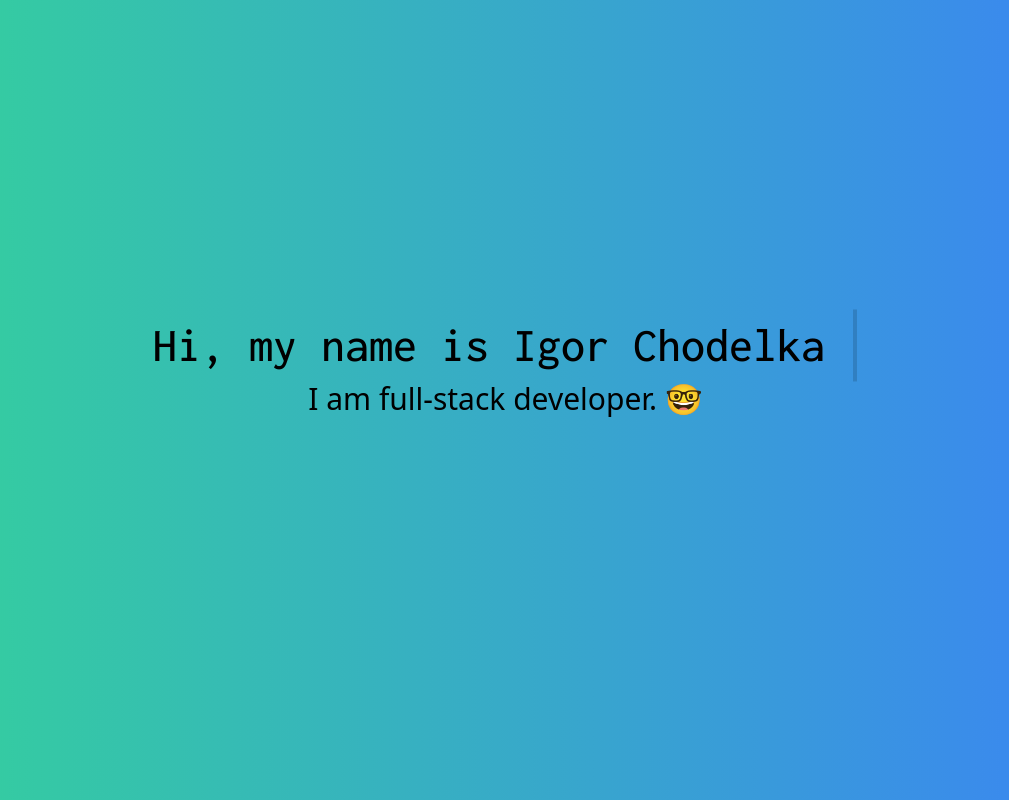
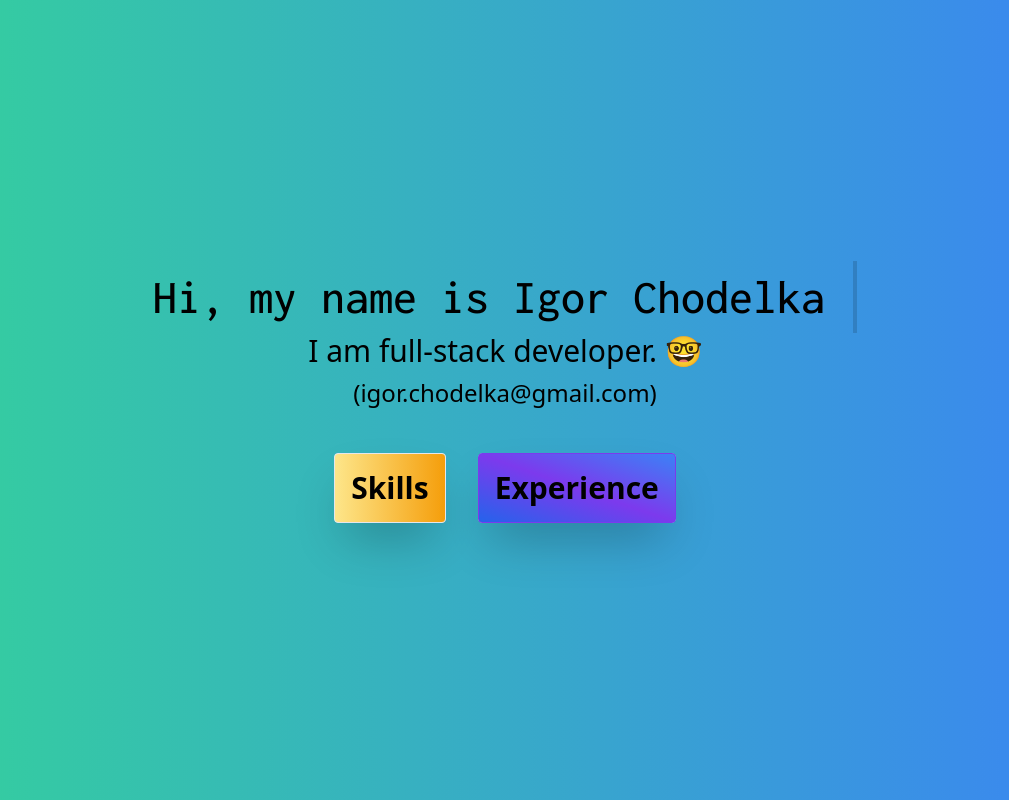
Before and after one commit to larkonesvk/portfolio, a website: page public/index.html in a window 1280 px wide. Shown: the top 800 px of the page, without its empty margins (135-1144 px from the left). Drawn offline with nearby package versions, Linux system fonts and the light colour scheme; files that its build step writes are made by us from their sources.

Commit message:
New git ignore

```diff
--- a/package.json
+++ b/package.json
@@ -4,6 +4,7 @@
   "description": "",
   "scripts": {
     "dev": "parcel public/index.html",
+    "devBuild": "postcss src/styles.css -o public/styles.css",
     "build": "postcss src/styles.css -o public/styles.css --env production && parcel build public/index.html"
   },
   "keywords": [],
--- a/public/base.css
+++ b/public/base.css
@@ -1,8 +1,8 @@
 @import url("https://fonts.googleapis.com/css2?family=Inconsolata:wght@500&display=swap");
 
-/* html {
+html {
   scroll-behavior: smooth;
-} */
+}
 
 body {
   padding: 0px;
@@ -55,25 +55,25 @@ body {
 }
 
 .bio {
-  transform: translateY(9rem);
-  animation: bioUp 1s ease 4.5s forwards;;
+  animation: bioUp 1s ease 4.5s forwards;
 }
 
 @keyframes bioUp {
+  from {
+    opacity: 0;
+  }
   to {
-    transform: translateY(0);
+    opacity: 100;
   }
 }
 
 .links {
   opacity: 0;
-  transform: translateY(2rem);
-  animation: linksAnim 1s ease 5s forwards;;
+  animation: linksAnim 0.7s ease 4s forwards;;
 }
 
 @keyframes linksAnim {
   to {
     opacity: 1;
-    transform: translateY(0);
   }
 }
--- a/public/index.html
+++ b/public/index.html
@@ -9,13 +9,61 @@
   </head>
   <body class="bg-gradient-to-r from-green-400 to-blue-500">
     <script src="main.js"></script>
-    <div class="bio flex flex-col justify-center items-center min-h-screen">
-      <h1 class="text animation mt-10">Hi, my name is Igor Chodelka</h1>
+    <div class="flex flex-col justify-center items-center min-h-screen">
+      <h1 class="text animation">Hi, my name is Igor Chodelka</h1>
       <p class="subtitle text-3xl font-normal">I am full-stack developer. 🤓</p>
-      <div class="links mt-5">
-        <button class="bg-gray-100 m-4 p-10 rounded shadow-2xl font-bold text-3xl bg-gradient-to-r from-yellow-200 to-yellow-500 border border-gray-200 transform hover:scale-105">Projects</button>
-        <button class="bg-gray-100 m-4 p-10 rounded shadow-2xl font-bold text-3xl bg-gradient-to-tr from-blue-600 via-purple-600 to-orange-500 border border-purple-600 transform hover:scale-105">Contact</button>
+      <a
+        class="subtitle text-2xl font-light m-2"
+        href="mailto:igor.chodelka@gmail.com"
+        >(igor.chodelka@gmail.com)</a
+      >
+      <div class="flex links mt-5">
+        <a
+          href="#skills"
+          class="
+            bg-gray-100
+            m-4
+            p-4
+            rounded
+            cursor-pointer
+            shadow-2xl
+            font-bold
+            text-3xl
+            bg-gradient-to-r
+            from-yellow-200
+            to-yellow-500
+            border border-gray-200
+            transform
+            hover:scale-105
+          "
+        >
+          Skills
+        </a>
+        <a
+          href="#experience"
+          class="
+            bg-gray-100
+            m-4
+            p-4
+            rounded
+            cursor-pointer
+            shadow-2xl
+            font-bold
+            text-3xl
+            bg-gradient-to-tr
+            from-blue-600
+            via-purple-600
+            to-orange-500
+            border border-purple-600
+            transform
+            hover:scale-105
+          "
+        >
+          Experience
+        </a>
       </div>
     </div>
+    <section id="skills" class="min-h-screen flex justify-center items-center font-bold text-4xl text-white">Skills (coming soon...)</section>
+    <section id="experience" class="min-h-screen flex justify-center items-center font-bold text-4xl text-white">Experience  (coming soon...)</section>
   </body>
 </html>
```
Also changed, not shown: README.md, postcss.config.js (line endings or trailing spaces), public/styles.css (deleted), src/styles.css (line endings or trailing spaces), 1 other file.
